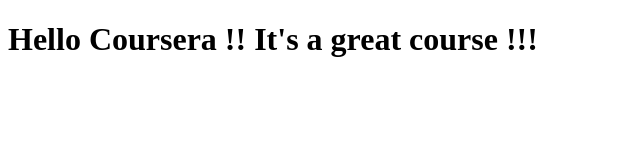
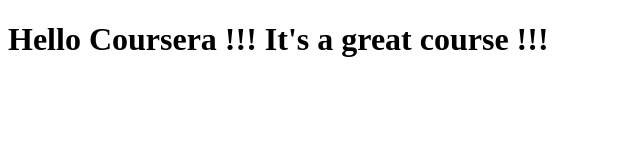
Before and after one commit to skmanna/coursera-test, a plain HTML site: page site/index.html in a window 1280 px wide. Shown: the whole page, without its empty margins (0-640 px from the left). Drawn offline with Linux system fonts and the light colour scheme.

Commit message:
some change

```diff
--- a/site/index.html
+++ b/site/index.html
@@ -4,6 +4,6 @@
 	<title>Hello Coursera !</title>
 </head>
 <body>
-<h1>Hello Coursera !! It's a great course !!!</h1>
+<h1>Hello Coursera !!! It's a great course !!!</h1>
 </body>
 </html>
```
